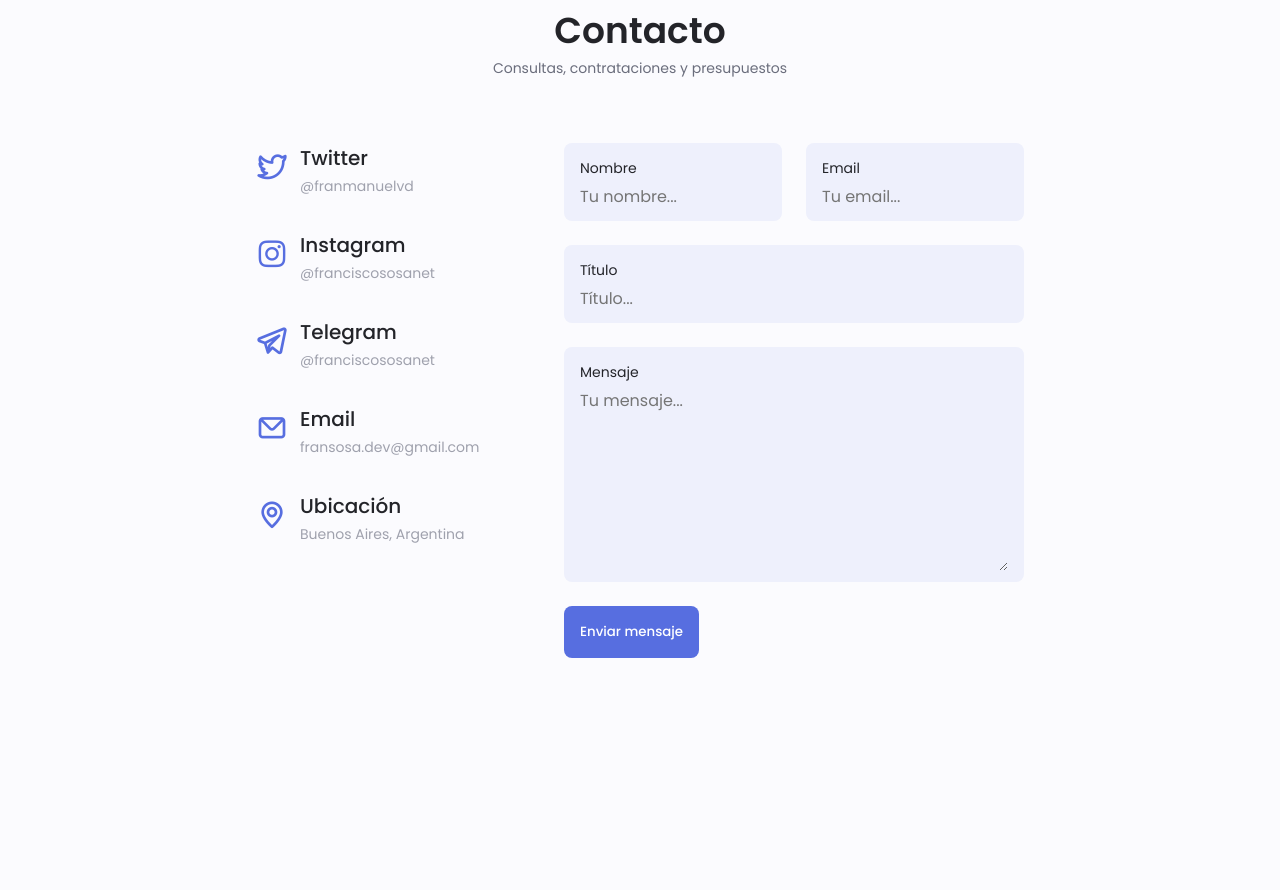
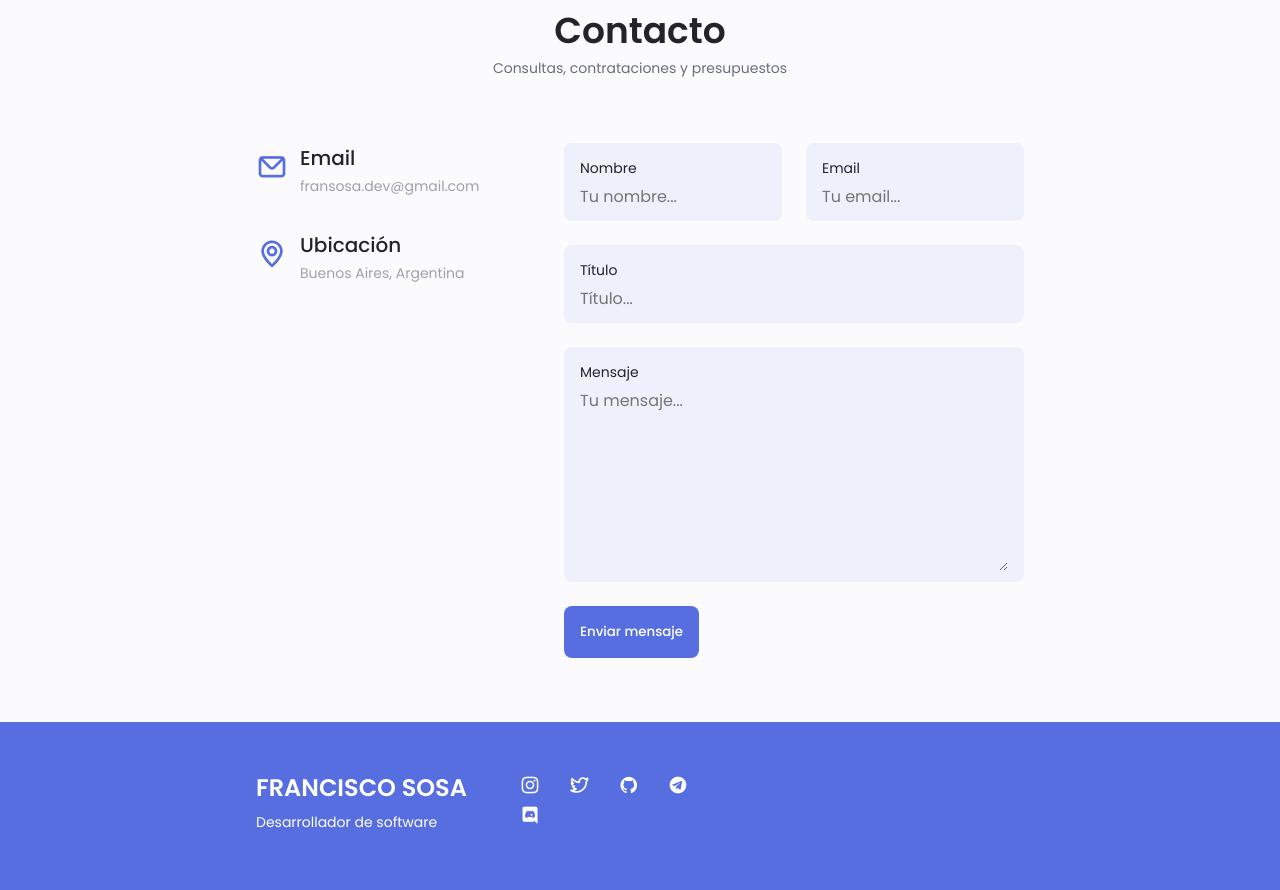
Before and after one commit to franciscososanet/franciscososanet.github.io, a plain HTML site: page index.html in a window 1280 px wide. Shown: the part 2914-3804 px from the top of the page. Before the commit the page ends 3604 px from the top, so only its background shows below. Drawn offline with nearby package versions, Linux system fonts and the light colour scheme.

Commit message:
Footer solo con social icons

```diff
--- a/index.html
+++ b/index.html
@@ -527,36 +527,6 @@
             <div class="contact__container container grid">
                 <div>
                     <div class="contact__information">
-                        <i class="uil uil-twitter-alt contact__icon"></i>
-                        <div>
-                            <a href="http://twitter.franciscososa.net" target="_blank">
-                                <h3 class="contact__title">Twitter</h3>
-                                <span class="contact__subtitle">@franmanuelvd</span>
-                            </a>
-                        </div>
-                    </div>
-
-                    <div class="contact__information">
-                        <i class="uil uil-instagram contact__icon"></i>
-                        <div>
-                            <a href="http://instagram.franciscososa.net" target="_blank">
-                                <h3 class="contact__title">Instagram</h3>
-                                <span class="contact__subtitle">@franciscososanet</span>
-                            </a>
-                        </div>
-                    </div>
-
-                    <div class="contact__information">
-                        <i class="uil uil-telegram-alt contact__icon"></i>
-                        <div>
-                            <a href="http://telegram.franciscososa.net" target="_blank">
-                                <h3 class="contact__title">Telegram</h3>
-                                <span class="contact__subtitle">@franciscososanet</span>
-                            </a>
-                        </div>
-                    </div>
-
-                    <div class="contact__information">
                         <i class="uil uil-envelope contact__icon"></i>
                         <div>
                             <h3 class="contact__title">Email</h3>
@@ -599,7 +569,38 @@
                 </form>
             </div>
         </section>
+
     </main>
+
+    <!--==================== FOOTER ====================-->
+    <footer class="footer">
+        <div class="footer__bg">
+            <div class="footer__container container grid">
+                <div>
+                    <h1 class="footer__title">FRANCISCO SOSA</h1>
+                    <span class="footer__subtitle">Desarrollador de software</span>
+                </div>
+
+                <div class="footer_socials">
+                    <a href="#" target="_blank" class="footer__social">
+                        <i class="uil uil-instagram"></i>
+                    </a>
+                    <a href="#" target="_blank" class="footer__social">
+                        <i class="uil uil-twitter-alt"></i>
+                    </a>
+                    <a href="#" target="_blank" class="footer__social">
+                        <i class="uil uil-github"></i>
+                    </a>
+                    <a href="#" target="_blank" class="footer__social">
+                        <i class="uil uil-telegram"></i>
+                    </a>
+                    <a href="#" target="_blank" class="footer__social">
+                        <i class="uil uil-discord"></i>
+                    </a>
+                </div>
+            </div>
+        </div>
+    </footer>
 
     <!--==================== SCROLL TOP ====================-->
     <a href="#" class="scrollup" id="scroll-up">
```
